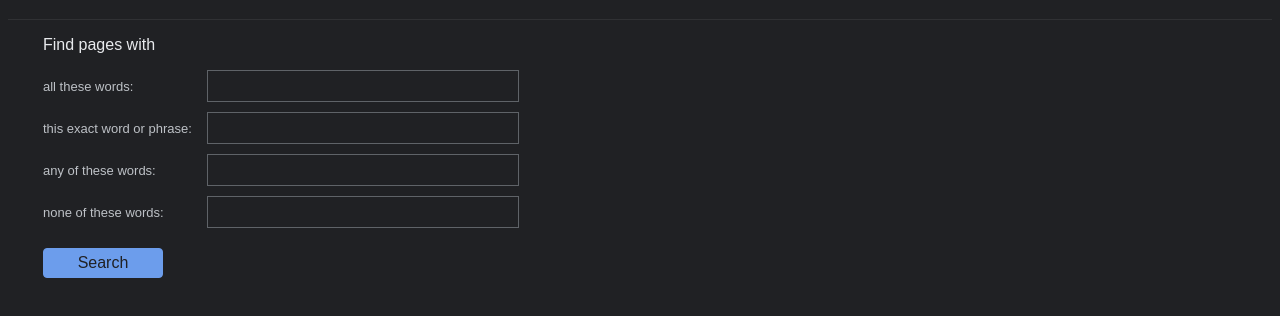
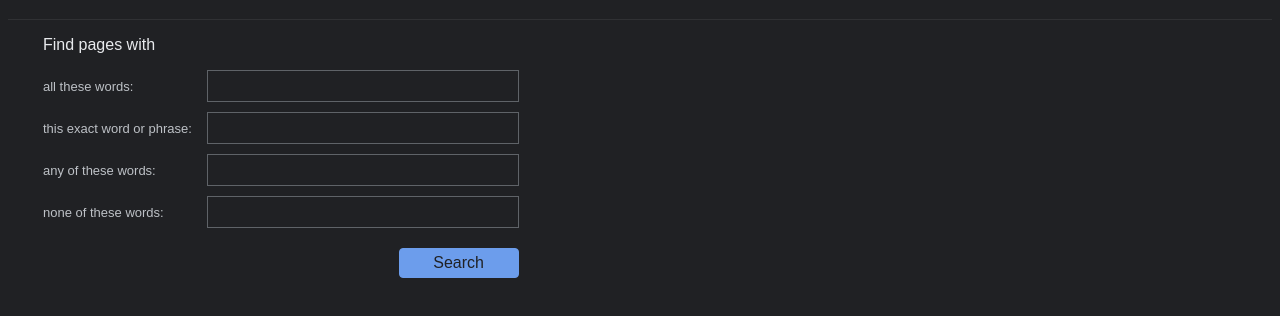
Before and after one commit to mitsuri42/projects, a plain HTML site: page google/advancedSearch.html in a window 1280 px wide. Shown: the part 134-450 px from the top of the page. Drawn offline with Linux system fonts and the light colour scheme.

Commit message:
Add flex to form

```diff
--- a/google/advancedSearch.html
+++ b/google/advancedSearch.html
@@ -21,7 +21,7 @@
     <!-- Main container -->
     <div class="main-block">
       <p class="main-name">Find pages with</p>
-      <form action="https://www.google.com/search">
+      <form class="form" action="https://www.google.com/search">
         <div class="container">
           <label for="search-input">all these words:</label>
           <input class="advanced" type="text" name="as_q" />
--- a/google/styles/styles.css
+++ b/google/styles/styles.css
@@ -184,3 +184,10 @@ label {
   font-size: 16px;
   text-align: right;
 }
+
+.form {
+  max-width: max-content;
+  display: flex;
+  flex-direction: column;
+  align-items: flex-end;
+}
```
